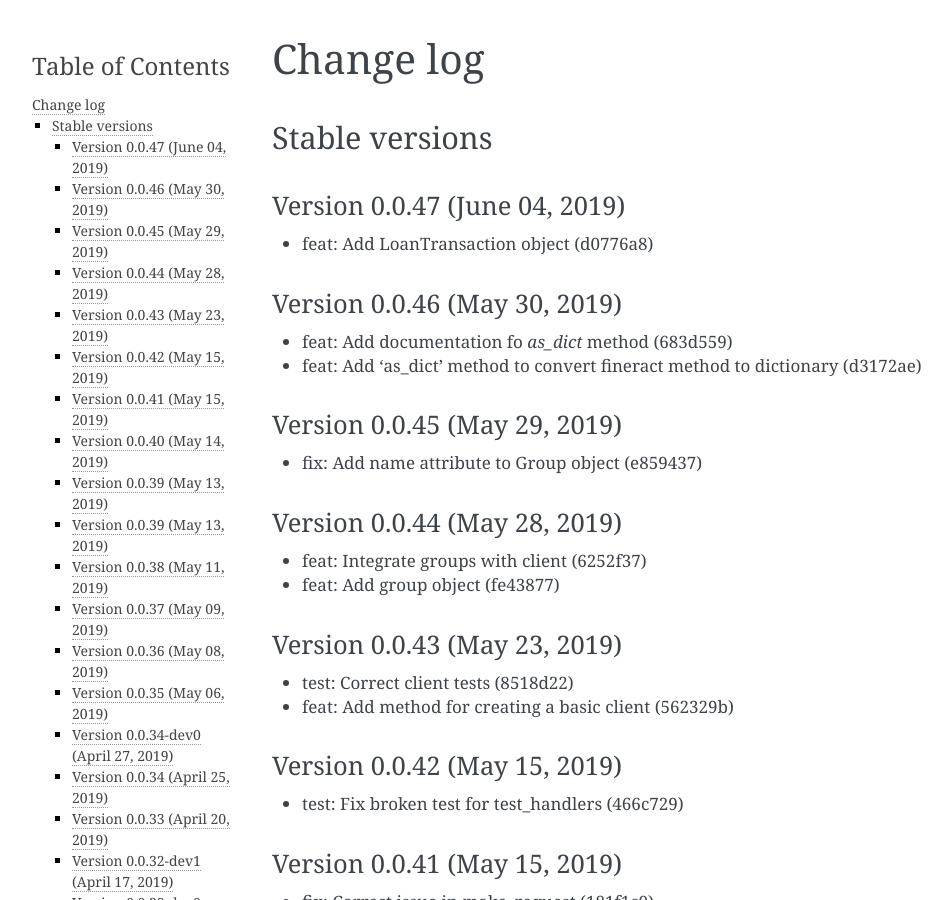
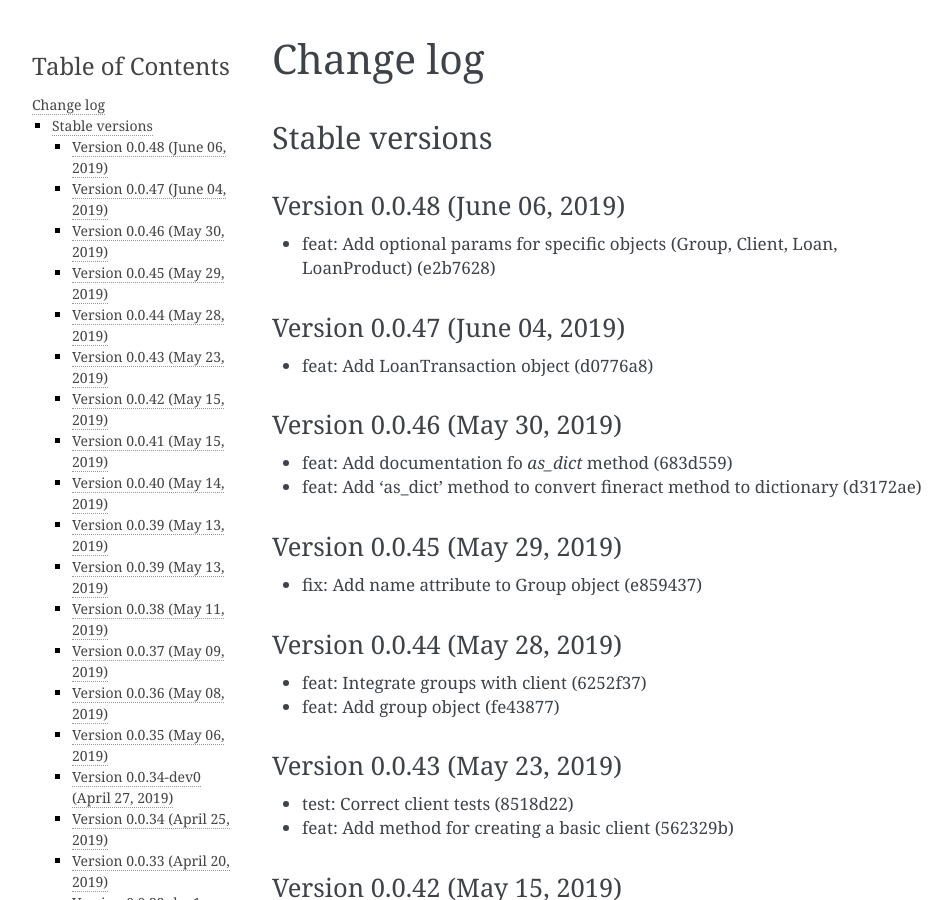
Before and after one commit to mobidevke/PyFineract, a Sphinx documentation site: the page built from docs/changes.rst, in a window 1280 px wide and 900 px high. Shown: the whole window, without its empty margins (148-1100 px from the left). Built offline with Sphinx 7.4.7, drawn with Linux system fonts in a browser that asks for light colours; formulas are drawn with MathJax 3.

Commit message:
Publish version 0.0.48

```diff
--- a/docs/changes.rst
+++ b/docs/changes.rst
@@ -3,6 +3,11 @@ Change log
 
 Stable versions
 ~~~~~~~~~~~~~~~
+
+Version 0.0.48 (June 06, 2019)
+-------------------------------------
+
+* feat: Add optional params for specific objects (Group, Client, Loan, LoanProduct) (e2b7628)
 
 Version 0.0.47 (June 04, 2019)
 -------------------------------------
--- a/setup.py
+++ b/setup.py
@@ -2,7 +2,7 @@ import textwrap
 
 import setuptools
 
-version = "0.0.47"
+version = "0.0.48"
 
 if __name__ == '__main__':
     setuptools.setup(
```
